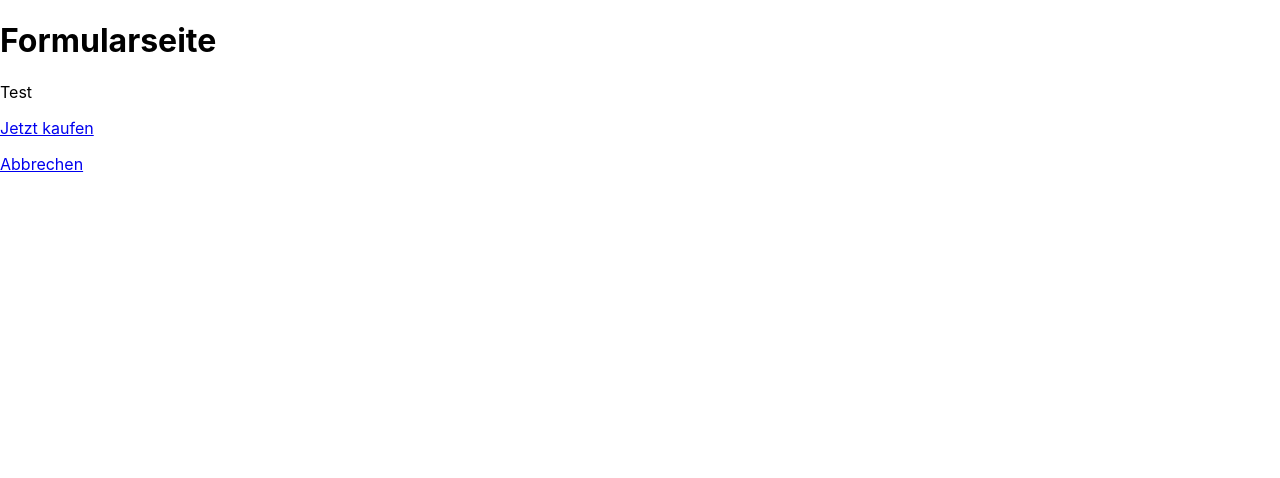
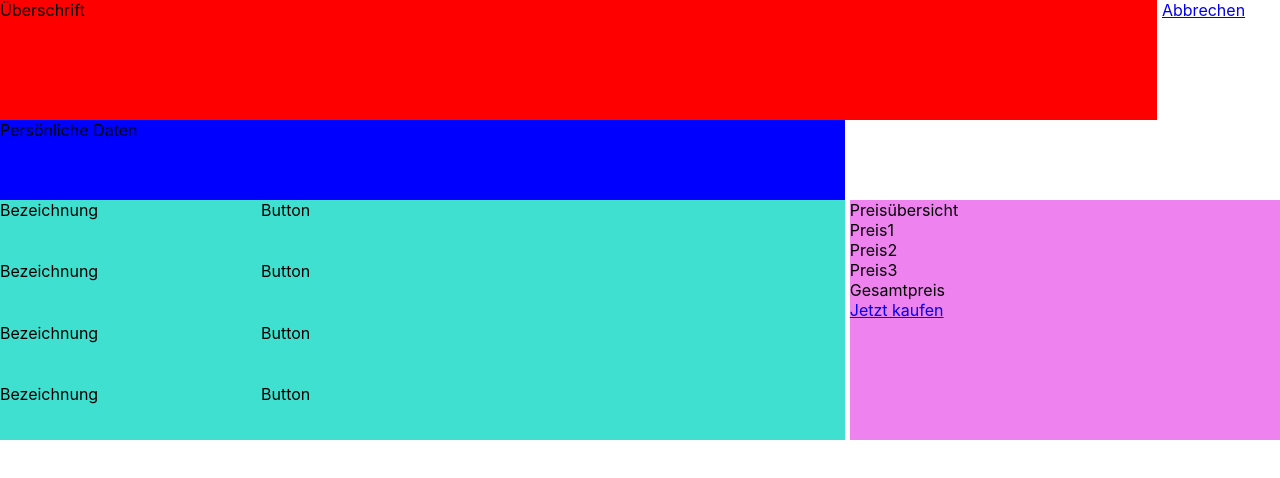
Before and after one commit to Alinabuss/Portfolio_Pruefung, a React (Create React App) app in the folder webshop/: page /Formularseite in a window 1280 px wide. Shown: the top 478 px of the page. Built offline with nearby package versions, Linux system fonts and the light colour scheme.

Commit message:
Layout Formularseite

```diff
--- a/webshop/src/Seiten/Formularseite/Formularseite.css
+++ b/webshop/src/Seiten/Formularseite/Formularseite.css
@@ -0,0 +1,45 @@
+.grid-container_Formular {
+    display: grid;
+    grid-template-columns: 66vw 24vw 10vw;
+    grid-template-rows: 15vh 10vh 30vh;
+    gap: 0px 5px;
+    grid-template-areas:
+      "Überschrift Überschrift Button"
+      "Produktübersicht . ."
+      ". Preise Preise";
+  }
+.Überschrift_Formular {
+    background: red;
+    grid-area: Überschrift;
+}
+
+
+.Button_Formular {
+    background:white;
+    grid-area: Button;
+}
+
+.Datenübersicht_Formular {
+    background: blue;
+    grid-area: Produktübersicht;
+}
+
+
+
+.Daten_Formular {
+    display: grid;
+    background:turquoise;
+    grid-column-start: 1;
+    grid-column-end: 2;
+    grid-row-start: 3;
+    grid-row-end: 4;
+    height: 100%;
+    grid-gap: 5px;
+    grid-template-columns: 20vw 45vw;
+  }
+
+
+.Preise_Formular {
+    background: violet;
+    grid-area: Preise;
+}
--- a/webshop/src/Seiten/Formularseite/Formularseite.js
+++ b/webshop/src/Seiten/Formularseite/Formularseite.js
@@ -6,13 +6,40 @@ class Formularseite extends React.Component {
   render() {
     return (
         <div className="Formularseite">
-            <h1>Formularseite</h1>
-            <p>Test</p>
-            <p><NavLink to="/Bestaetigungsseite">Jetzt kaufen</NavLink></p>
-            <p><NavLink to="/Warenkorbseite">Abbrechen</NavLink></p>
+          <div class="grid-container_Formular">
+                    <div class="Überschrift_Formular">Überschrift</div>
+                    <div class="Button_Formular">
+                      <NavLink to="/Warenkorbseite">Abbrechen</NavLink>
+                    </div>
+                    <div class="Datenübersicht_Formular">Persönliche Daten</div>
+
+                    <div class="Daten_Formular">
+                      <div class="item">Bezeichnung</div>
+                      <div class="item">Button</div>
+                      <div class="item">Bezeichnung</div>
+                      <div class="item">Button</div>
+                      <div class="item">Bezeichnung</div>
+                      <div class="item">Button</div>
+                      <div class="item">Bezeichnung</div>
+                      <div class="item">Button</div>
+                    </div>
+
+                    <div class="Preise_Formular">
+                        <div class="item">Preisübersicht</div>
+                        <div class="item">Preis1</div>
+                        <div class="item">Preis2</div>
+                        <div class="item">Preis3</div>
+                        <div class="item">Gesamtpreis</div>
+                        <div class="item">
+                          <NavLink to="/Bestaetigungsseite">Jetzt kaufen</NavLink>
+                        </div>
+                    </div>
+
+                </div>
         </div>
       );
   }
 }
 
+
 export default Formularseite;
--- a/webshop/src/Seiten/Startseite/Startseite.css
+++ b/webshop/src/Seiten/Startseite/Startseite.css
@@ -1,7 +1,7 @@
 .grid-container_Start {
     display: grid;
     grid-template-columns: 90vw 10vw;
-    grid-template-rows: 15vh 15vh  30vh;
+    grid-template-rows: 15vh 10vh  30vh;
     gap: 0px 5px;
     grid-template-areas:
       "Überschrift Button"
--- a/webshop/src/Seiten/Warenkorbseite/Warenkorbseite.css
+++ b/webshop/src/Seiten/Warenkorbseite/Warenkorbseite.css
@@ -1,7 +1,7 @@
 .grid-container_Warenkorb {
     display: grid;
     grid-template-columns: 66vw 24vw 10vw;
-    grid-template-rows: 15vh 15vh 30vh;
+    grid-template-rows: 15vh 10vh 30vh;
     gap: 0px 5px;
     grid-template-areas:
       "Überschrift Überschrift Button"
--- a/webshop/src/Seiten/Warenkorbseite/Warenkorbseite.js
+++ b/webshop/src/Seiten/Warenkorbseite/Warenkorbseite.js
@@ -71,9 +71,5 @@ class Warenkorbseite extends React.Component {
     }
 }
 
-{/* <h1>Warenkorbseite</h1>
-<p>Test</p>
-<p></p>
-<p></p> */}
 
 export default Warenkorbseite;
```
